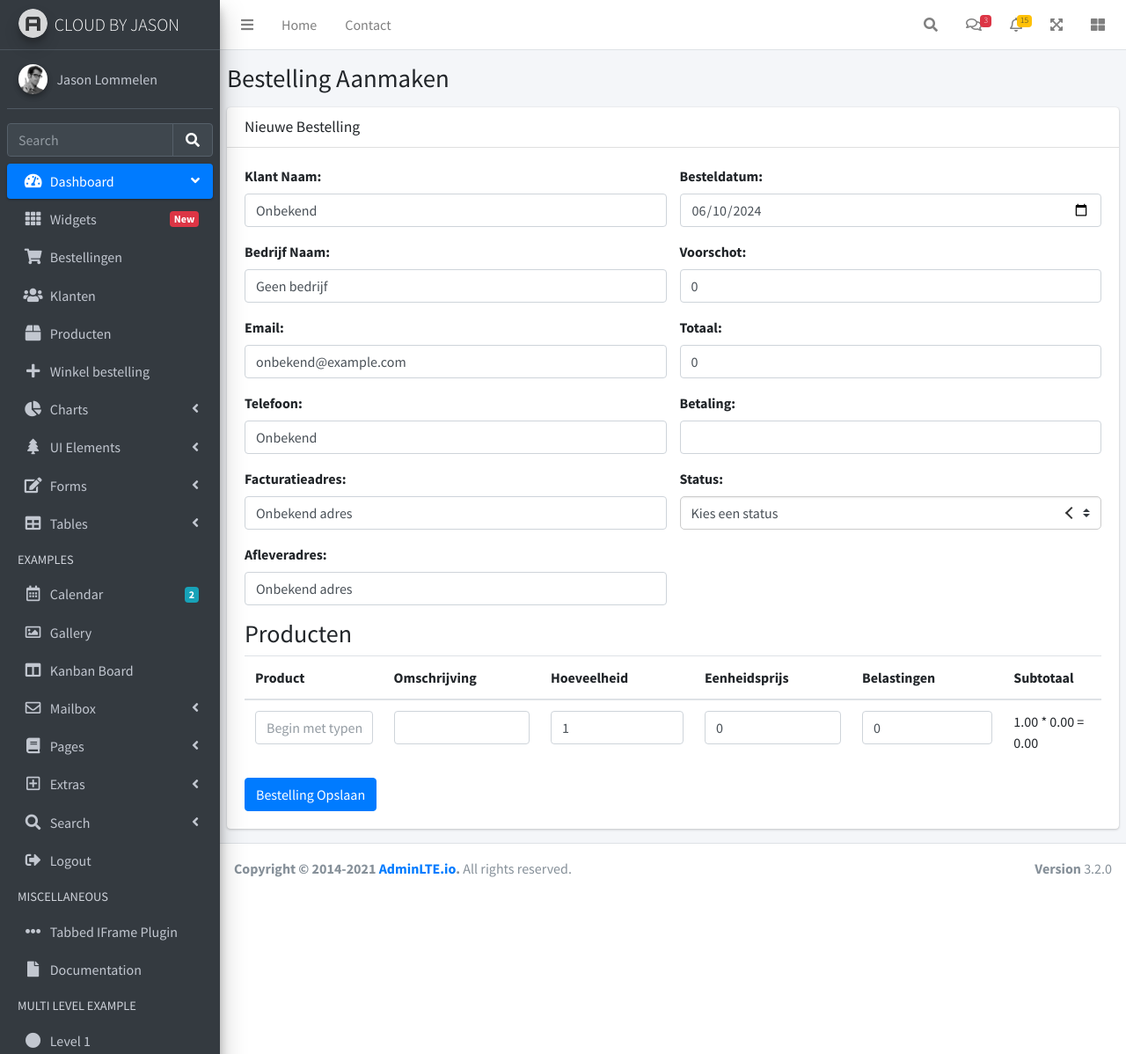
After one commit to Wolfsketch/ERP-Cloudsoftware, a Django app: page /bestelling-aanmaken/ in a window 1280 px wide. The commit adds this page. Shown: the top 1198 px of the page at 88% size. Run offline with Django 5.2, Linux system fonts and the light colour scheme; a user stored in the database is signed in; some libraries are stand-ins or nearby versions.

Commit message:
Grote UPDATE V0.2.0

```diff
--- a/AdminInterface/Forms.py
+++ b/AdminInterface/Forms.py
@@ -1,9 +1,50 @@
-# forms.py
+from django import forms
+from .models import Bestelling, BestellingProduct, Product
 
-from django import forms
-from .models import Bestelling
+class BestellingProductForm(forms.ModelForm):
+    class Meta:
+        model = BestellingProduct
+        fields = ['product', 'omschrijving', 'hoeveelheid', 'eenheidsprijs', 'belastingen']
+        widgets = {
+            'product': forms.TextInput(attrs={'class': 'form-control', 'placeholder': 'Begin met typen om een product te zoeken...'}),
+            'omschrijving': forms.TextInput(attrs={'class': 'form-control'}),
+            'hoeveelheid': forms.NumberInput(attrs={'class': 'form-control'}),
+            'eenheidsprijs': forms.NumberInput(attrs={'class': 'form-control'}),
+            'belastingen': forms.NumberInput(attrs={'class': 'form-control'}),
+        }
 
 class BestellingForm(forms.ModelForm):
     class Meta:
         model = Bestelling
-        fields = ['Product', 'Klant', 'Hoeveelheid', 'Adres', 'Telefoonnummer', 'Betaling', 'Totaal', 'Voorschot', 'Besteldatum', 'Status']
+        fields = ['klant_naam', 'klant_bedrijf', 'email', 'telefoon', 'facturatieadres', 'afleveradres', 'besteldatum', 'voorschot', 'totaal', 'betaling', 'status']
+        widgets = {
+            'klant_naam': forms.TextInput(attrs={'class': 'form-control'}),
+            'klant_bedrijf': forms.TextInput(attrs={'class': 'form-control'}),
+            'email': forms.EmailInput(attrs={'class': 'form-control'}),
+            'telefoon': forms.TextInput(attrs={'class': 'form-control'}),
+            'facturatieadres': forms.TextInput(attrs={'class': 'form-control'}),
+            'afleveradres': forms.TextInput(attrs={'class': 'form-control'}),
+            'besteldatum': forms.DateInput(attrs={'class': 'form-control', 'type': 'date'}),
+            'voorschot': forms.NumberInput(attrs={'class': 'form-control'}),
+            'totaal': forms.NumberInput(attrs={'class': 'form-control'}),
+            'betaling': forms.TextInput(attrs={'class': 'form-control'}),
+            'status': forms.Select(choices=Bestelling.STATUS_CHOICES, attrs={'class': 'form-control'}),
+        }
+
+class ProductForm(forms.ModelForm):
+    class Meta:
+        model = Product
+        fields = ['naam', 'ean', 'omschrijving', 'prijs', 'categorie', 'image', 'korting', 'korting_prijs']
+
+BestellingProductFormSet = forms.inlineformset_factory(
+    Bestelling, Bestelling.producten.through,
+    form=BestellingProductForm,
+    extra=1,
+    widgets={
+        'product': forms.TextInput(attrs={'class': 'form-control', 'placeholder': 'Begin met typen om een product te zoeken...'}),
+        'omschrijving': forms.TextInput(attrs={'class': 'form-control'}),
+        'hoeveelheid': forms.NumberInput(attrs={'class': 'form-control'}),
+        'eenheidsprijs': forms.NumberInput(attrs={'class': 'form-control'}),
+        'belastingen': forms.NumberInput(attrs={'class': 'form-control'}),
+    }
+)
--- /dev/null
+++ b/AdminInterface/templates/bestelling_create_manual.html
@@ -0,0 +1,261 @@
+{% extends "base.html" %}
+{% load form_tags %}
+
+{% block content %}
+<div class="content-wrapper">
+    <section class="content-header">
+        <h1>Bestelling Aanmaken</h1>
+    </section>
+    <section class="content">
+        <div class="row">
+            <div class="col-12">
+                <div class="card">
+                    <div class="card-header">
+                        <h3 class="card-title">Nieuwe Bestelling</h3>
+                    </div>
+                    <div class="card-body">
+                        <form method="post">
+                            {% csrf_token %}
+                            <div class="row">
+                                <div class="col-md-6">
+                                    <div class="form-group">
+                                        <label for="klant_naam">Klant Naam:</label>
+                                        {{ form.klant_naam|add_class:"form-control" }}
+                                    </div>
+                                    <div class="form-group">
+                                        <label for="klant_bedrijf">Bedrijf Naam:</label>
+                                        {{ form.klant_bedrijf|add_class:"form-control" }}
+                                    </div>
+                                    <div class="form-group">
+                                        <label for="email">Email:</label>
+                                        {{ form.email|add_class:"form-control" }}
+                                    </div>
+                                    <div class="form-group">
+                                        <label for="telefoon">Telefoon:</label>
+                                        {{ form.telefoon|add_class:"form-control" }}
+                                    </div>
+                                    <div class="form-group">
+                                        <label for="facturatieadres">Facturatieadres:</label>
+                                        {{ form.facturatieadres|add_class:"form-control" }}
+                                    </div>
+                                    <div class="form-group">
+                                        <label for="afleveradres">Afleveradres:</label>
+                                        {{ form.afleveradres|add_class:"form-control" }}
+                                    </div>
+                                </div>
+                                <div class="col-md-6">
+                                    <div class="form-group">
+                                        <label for="besteldatum">Besteldatum:</label>
+                                        {{ form.besteldatum|add_class:"form-control" }}
+                                    </div>
+                                    <div class="form-group">
+                                        <label for="voorschot">Voorschot:</label>
+                                        {{ form.voorschot|add_class:"form-control" }}
+                                    </div>
+                                    <div class="form-group">
+                                        <label for="totaal">Totaal:</label>
+                                        {{ form.totaal|add_class:"form-control" }}
+                                    </div>
+                                    <div class="form-group">
+                                        <label for="betaling">Betaling:</label>
+                                        {{ form.betaling|add_class:"form-control" }}
+                                    </div>
+                                    <div class="form-group">
+                                        <label for="status">Status:</label>
+                                        <div class="custom-select-wrapper">
+                                            <div class="custom-select">
+                                                <div class="custom-select-trigger">
+                                                    <span>Kies een status</span>
+                                                    <div class="arrow"></div>
+                                                </div>
+                                                <div class="custom-options">
+                                                    <span class="custom-option" data-value="ordered">
+                                                        <i class="fas fa-box" style="padding-right: 5px;"></i> Product besteld bij de fabrikant
+                                                    </span>
+                                                    <span class="custom-option" data-value="arrived">
+                                                        <i class="fas fa-warehouse" style="padding-right: 5px;"></i> Product aangekomen in het magazijn
+                                                    </span>
+                                                    <span class="custom-option" data-value="ready_for_delivery">
+                                                        <i class="fas fa-truck-loading" style="padding-right: 5px;"></i> Product aangemeld voor levering
+                                                    </span>
+                                                    <span class="custom-option" data-value="shipped">
+                                                        <i class="fas fa-shipping-fast" style="padding-right: 5px;"></i> Product verstuurd
+                                                    </span>
+                                                </div>
+                                            </div>
+                                            <select name="status" class="hidden-select">
+                                                <option value="ordered">Product besteld bij de fabrikant</option>
+                                                <option value="arrived">Product aangekomen in het magazijn</option>
+                                                <option value="ready_for_delivery">Product aangemeld voor levering</option>
+                                                <option value="shipped">Product verstuurd</option>
+                                            </select>
+                                        </div>
+                                    </div>
+                                </div>
+                            </div>
+                            <h3>Producten</h3>
+                            <table class="table">
+                                <thead>
+                                    <tr>
+                                        <th>Product</th>
+                                        <th>Omschrijving</th>
+                                        <th>Hoeveelheid</th>
+                                        <th>Eenheidsprijs</th>
+                                        <th>Belastingen</th>
+                                        <th>Subtotaal</th>
+                                    </tr>
+                                </thead>
+                                <tbody>
+                                    {% for form in formset %}
+                                        <tr>
+                                            <td>{{ form.product }}</td>
+                                            <td>{{ form.omschrijving }}</td>
+                                            <td>{{ form.hoeveelheid }}</td>
+                                            <td>{{ form.eenheidsprijs }}</td>
+                                            <td>{{ form.belastingen }}</td>
+                                            <td>
+                                                {{ form.hoeveelheid.value|floatformat:2 }} * {{ form.eenheidsprijs.value|floatformat:2 }} =
+                                                {{ form.hoeveelheid.value|floatformat:2|default_if_none:0|floatmul:form.eenheidsprijs.value|floatformat:2 }}
+                                            </td>
+                                        </tr>
+                                    {% endfor %}
+                                </tbody>
+                            </table>
+                            <button type="submit" class="btn btn-primary">Bestelling Opslaan</button>
+                        </form>
+                    </div>
+                </div>
+            </div>
+        </div>
+    </section>
+</div>
+
+<style>
+    .hidden-select {
+        display: none;
+    }
+
+    .custom-select-wrapper {
+        position: relative;
+        display: inline-block;
+        user-select: none;
+        width: 100%;
+    }
+
+    .custom-select {
+        position: relative;
+        display: block;
+        background-color: #fff;
+        border: 1px solid #ccc;
+        border-radius: 5px;
+        cursor: pointer;
+        width: 100%;
+    }
+
+    .custom-select-trigger {
+        display: flex;
+        justify-content: space-between;
+        align-items: center;
+        font-size: 16px;
+    }
+
+    .custom-select-trigger span {
+        display: flex;
+        align-items: center;
+        overflow: hidden;
+        text-overflow: ellipsis;
+        white-space: nowrap;
+    }
+
+    .custom-options {
+        position: absolute;
+        display: none;
+        background-color: #fff;
+        border: 1px solid #ccc;
+        border-radius: 5px;
+        width: 100%;
+        z-index: 2;
+        box-shadow: 0 2px 10px rgba(0, 0, 0, 0.1);
+    }
+
+    .custom-option {
+        display: flex;
+        align-items: center;
+        padding: 10px;
+        font-size: 16px;
+        cursor: pointer;
+    }
+
+    .custom-option:hover {
+        background-color: #f5f5f5;
+    }
+
+    .custom-option i {
+        padding-right: 5px;
+    }
+
+    .arrow {
+        width: 10px;
+        height: 10px;
+        border-left: 2px solid #333;
+        border-bottom: 2px solid #333;
+        transform: rotate(45deg);
+    }
+
+    .custom-select.open .custom-options {
+        display: block;
+    }
+</style>
+
+<script>
+    document.addEventListener('DOMContentLoaded', function() {
+        const customSelectWrapper = document.querySelector('.custom-select-wrapper');
+        const customSelect = document.querySelector('.custom-select');
+        const customSelectTrigger = document.querySelector('.custom-select-trigger');
+        const customOptions = document.querySelector('.custom-options');
+        const hiddenSelect = document.querySelector('.hidden-select');
+
+        customSelectTrigger.addEventListener('click', function() {
+            customSelect.classList.toggle('open');
+        });
+
+        document.querySelectorAll('.custom-option').forEach(option => {
+            option.addEventListener('click', function() {
+                const icon = this.querySelector('i').outerHTML;
+                const text = this.textContent.trim();
+                customSelectTrigger.querySelector('span').innerHTML = icon + text;
+                hiddenSelect.value = this.getAttribute('data-value');
+                customSelect.classList.remove('open');
+            });
+        });
+
+        document.addEventListener('click', function(event) {
+            if (!customSelectWrapper.contains(event.target)) {
+                customSelect.classList.remove('open');
+            }
+        });
+
+        // Product autocomplete
+        $('input[name="product"]').autocomplete({
+            source: function(request, response) {
+                $.ajax({
+                    url: "{% url 'product_autocomplete' %}",  // Zorg ervoor dat dit verwijst naar de juiste URL naam
+                    data: {
+                        term: request.term
+                    },
+                    success: function(data) {
+                        response(data);
+                    }
+                });
+            },
+            minLength: 2,
+            select: function(event, ui) {
+                $(this).val(ui.item.value);
+                // Optionally, you can trigger a change event to update other fields
+                $(this).trigger('change');
+                return false;
+            }
+        });
+    });
+</script>
+{% endblock %}
--- a/AdminInterface/templates/sidebar.html
+++ b/AdminInterface/templates/sidebar.html
@@ -67,7 +67,18 @@
                 <p>Klanten</p>
             </a>
           </li>
-
+          <li class="nav-item">
+            <a href="{% url 'product_list' %}" class="nav-link">
+                <i class="nav-icon fas fa-box"></i>
+                <p>Producten</p>
+            </a>
+        </li>
+        <li class="nav-item">
+            <a href="{% url 'bestelling_create_manual' %}" class="nav-link">
+                <i class="nav-icon fas fa-plus"></i>
+                <p>Winkel bestelling</p>
+            </a>
+        </li>
           <li class="nav-item">
             <a href="#" class="nav-link">
               <i class="nav-icon fas fa-chart-pie"></i>
--- /dev/null
+++ b/AdminInterface/templatetags/form_tags.py
@@ -0,0 +1,14 @@
+from django import template
+
+register = template.Library()
+
+@register.filter(name='add_class')
+def add_class(field, css_class):
+    return field.as_widget(attrs={"class": css_class})
+
+@register.filter(name='floatmul')
+def floatmul(value, arg):
+    try:
+        return float(value) * float(arg)
+    except (ValueError, TypeError):
+        return ''
--- a/AdminInterface/urls.py
+++ b/AdminInterface/urls.py
@@ -6,4 +6,7 @@
     path('bestellingen/', views.bestellingen, name='bestellingen'),
     path('klanten/', views.klanten, name='klanten'),
     path('dashboard/', views.dashboard, name='dashboard'),
+    path('create-product/', views.create_product, name='create_product'),
+    path('create-bestelling/', views.create_bestelling, name='create_bestelling'),
+    path('bestelling-aanmaken/', views.bestelling_create_manual, name='bestelling_create_manual'),
 ]
--- a/AdminInterface/views.py
+++ b/AdminInterface/views.py
@@ -1,9 +1,13 @@
 from django.shortcuts import render, get_object_or_404, redirect
+from .models import Bestelling, Product, BestellingProduct
+from .Forms import BestellingForm, BestellingProductForm
 from django.contrib.auth.decorators import login_required
-from .models import Bestelling
-from django.core.mail import send_mail
-from .models import Bestelling
-from .Forms import BestellingForm
+from django.forms import modelformset_factory
+from django.http import JsonResponse
+from .Forms import ProductForm, BestellingForm, BestellingProductForm, BestellingProductFormSet
+from django.db.models import Q
+from .models import Product
+
 
 @login_required
 def dashboard(request):
@@ -17,7 +21,6 @@
 @login_required
 def klanten(request):
     return render(request, 'klanten.html')
-
 
 @login_required
 def bestelling_detail(request, pk):
@@ -49,3 +52,72 @@
     bestelling = get_object_or_404(Bestelling, pk=pk)
     # Voeg hier je mail-verzendcode toe
     return render(request, 'bestelling_mail.html', {'bestelling': bestelling})
+
+@login_required
+def create_product(request):
+    if request.method == "POST":
+        form = ProductForm(request.POST, request.FILES)
+        if form.is_valid():
+            form.save()
+            return redirect('product_list')
+    else:
+        form = ProductForm()
+    return render(request, 'create_product.html', {'form': form})
+
+@login_required
+def create_bestelling(request):
+    if request.method == 'POST':
+        form = BestellingForm(request.POST)
+        formset = BestellingProductFormSet(request.POST, instance=form.instance)
+        if form.is_valid() and formset.is_valid():
+            form.save()
+            formset.save()
+            return redirect('some_view_name')  # Pas aan naar de gewenste view naam
+    else:
+        form = BestellingForm()
+        formset = BestellingProductFormSet(instance=Bestelling())
+
+    return render(request, 'bestelling_create_manual.html', {'form': form, 'formset': formset})
+
+@login_required
+def bestelling_create_manual(request):
+    BestellingProductFormSet = modelformset_factory(BestellingProduct, form=BestellingProductForm, extra=1, can_delete=True)
+
+    if request.method == 'POST':
+        form = BestellingForm(request.POST)
+        formset = BestellingProductFormSet(request.POST, queryset=BestellingProduct.objects.none())
+
+        if form.is_valid() and formset.is_valid():
+            bestelling = form.save()
+            for form in formset:
+                bestelling_product = form.save(commit=False)
+                bestelling_product.bestelling = bestelling
+                bestelling_product.save()
+            return redirect('bestellingen')
+    else:
+        form = BestellingForm()
+        formset = BestellingProductFormSet(queryset=BestellingProduct.objects.none())
+
+    return render(request, 'bestelling_create_manual.html', {'form': form, 'formset': formset})
+
+@login_required
+def product_list(request):
+    producten = Product.objects.all()
+    return render(request, 'producten.html', {'producten': producten})
+
+@login_required
+def product_autocomplete(request):
+    if 'term' in request.GET:
+        qs = Product.objects.filter(
+            Q(naam__icontains=request.GET.get('term')) |
+            Q(ean__icontains=request.GET.get('term'))
+        )
+        products = list()
+        for product in qs:
+            products.append({
+                'id': product.id,
+                'label': f"{product.naam} ({product.ean})",
+                'value': product.naam,
+            })
+        return JsonResponse(products, safe=False)
+    return JsonResponse([], safe=False)
--- a/ERPCloudsoftware/urls.py
+++ b/ERPCloudsoftware/urls.py
@@ -14,6 +14,11 @@
     path('bestellingen/<int:pk>/bewerk/', views.bestelling_bewerk, name='bestelling_bewerk'),
     path('bestellingen/<int:pk>/verwijder/', views.bestelling_verwijder, name='bestelling_verwijder'),
     path('bestellingen/<int:pk>/mail/', views.bestelling_mail, name='bestelling_mail'),
+    path('create-product/', views.create_product, name='create_product'),
+    path('bestelling-aanmaken/', views.bestelling_create_manual, name='bestelling_create_manual'),
+    path('producten/', views.product_list, name='product_list'),
+    path('product-autocomplete/', views.product_autocomplete, name='product_autocomplete'),  # Zorg ervoor dat deze regel bestaat
+
 
     # Anders
     path('login/', auth_views.LoginView.as_view(template_name='login.html'), name='login'),
```
Also changed, not shown: AdminInterface/models.py (+40 -27 lines), AdminInterface/static/assets/dist/css/responsive.css (added, +25 -0 lines), AdminInterface/templates/bestellingen.html (+16 -13 lines), AdminInterface/templates/create_product.html (added, +27 -0 lines), AdminInterface/templates/producten.html (added, +52 -0 lines), AdminInterface/migrations/0001_initial.py, AdminInterface/migrations/0002_bestelling_besteldatum_bestelling_betaling_and_more.py (deleted), AdminInterface/migrations/0003_remove_bestelling_datum_alter_bestelling_betaling.py (deleted), AdminInterface/templatetags/__init__.py (added), db.sqlite3.
